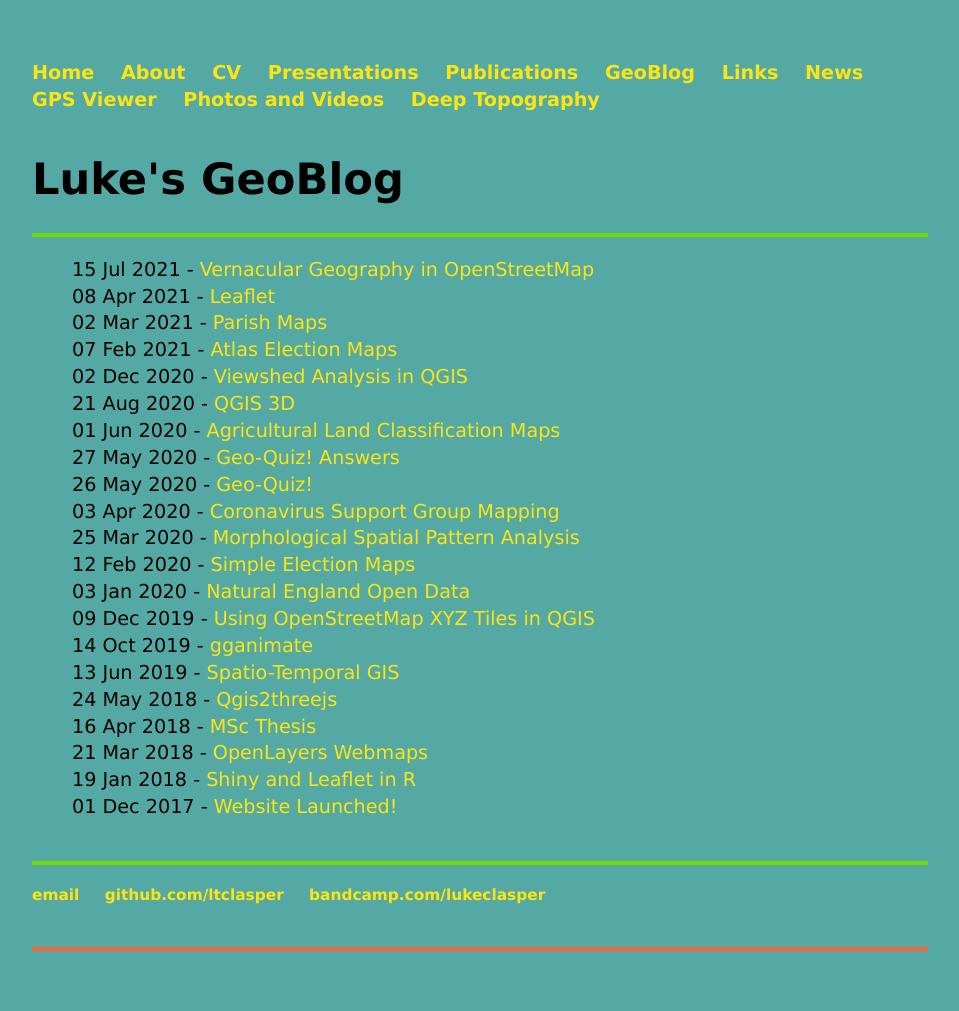
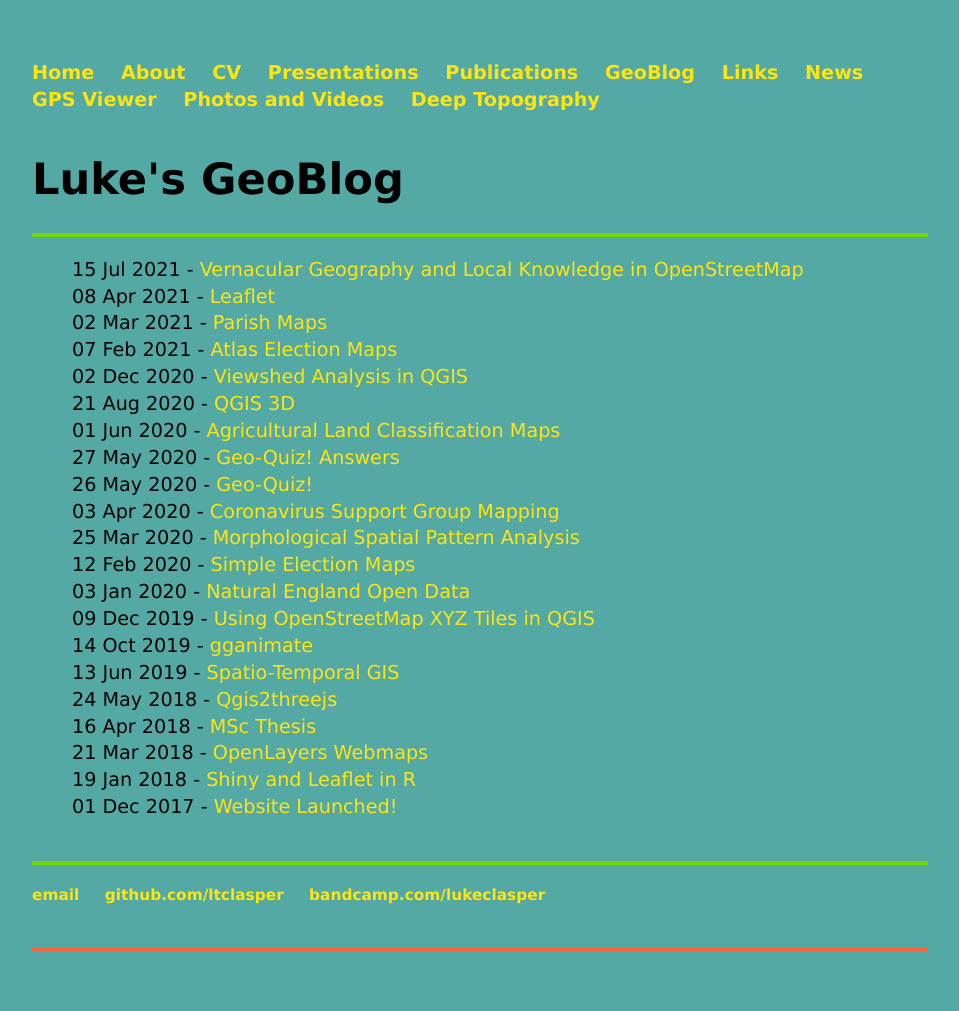
Before and after one commit to ltclasper/ltclasper.github.io, a Jekyll site: the page built from blog/index.html, in a window 1280 px wide. Shown: the whole page, without its empty margins (160-1119 px from the left). Built offline with Jekyll 4.4.1, drawn with Linux system fonts in a browser that asks for light colours.

Commit message:
Update 2021-07-15-vernacular-geography-in-openstreetmap.md

```diff
--- a/_posts/2021-07-15-vernacular-geography-in-openstreetmap.md
+++ b/_posts/2021-07-15-vernacular-geography-in-openstreetmap.md
@@ -1,6 +1,6 @@
 ---
 layout: post
-title: "Vernacular Geography in OpenStreetMap"
+title: "Vernacular Geography and Local Knowledge in OpenStreetMap"
 date: 2021-07-15
 ---
 
```
